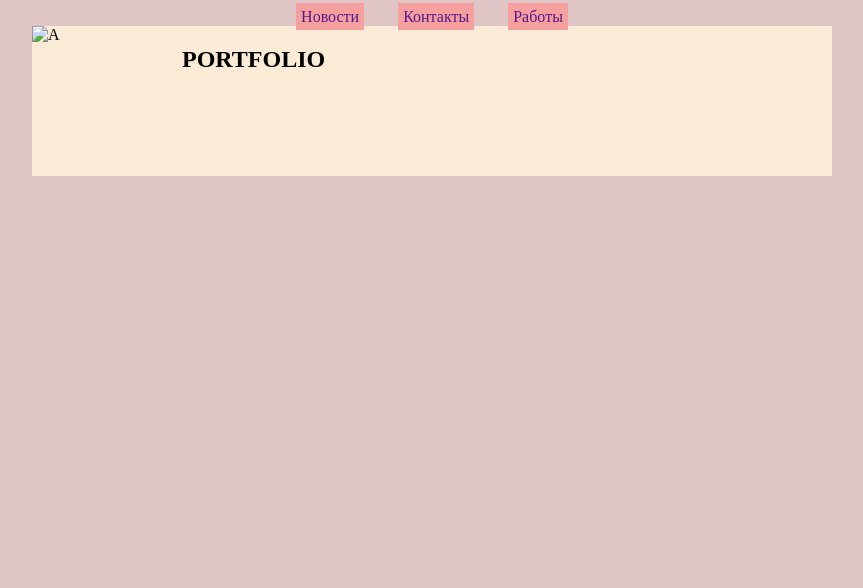
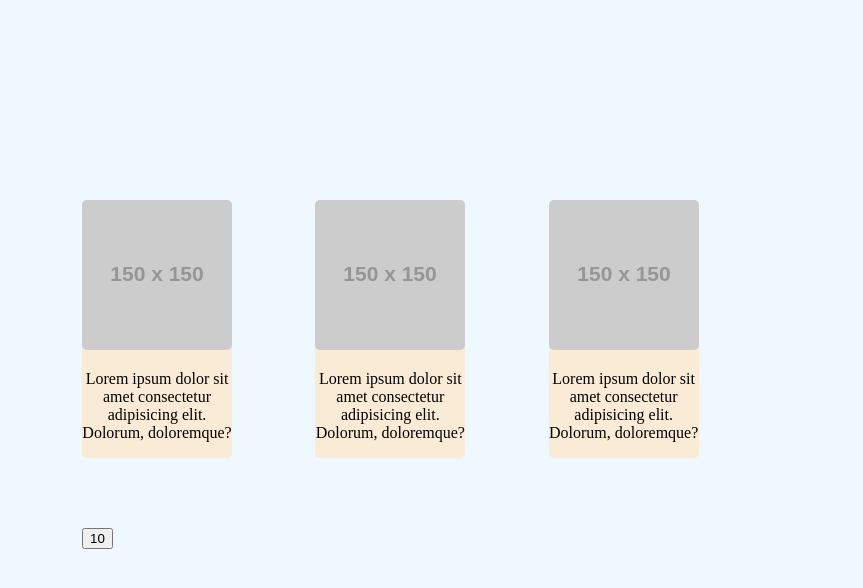
Before and after one commit to Pet0h/myfs, a plain HTML site: page index.html in a window 1280 px wide. Shown: the whole page, without its empty margins (208-1071 px from the left). Drawn offline with Linux system fonts and the light colour scheme; placeholder pictures from the web are drawn by us.

Commit message:
Add files via upload

```diff
--- a/index.html
+++ b/index.html
@@ -4,22 +4,27 @@
     <meta charset="UTF-8">
     <meta http-equiv="X-UA-Compatible" content="IE=edge">
     <meta name="viewport" content="width=device-width, initial-scale=1.0">
-    <link rel="stylesheet" href="style.css">
+    <link rel="stylesheet" href="st.css">
     <title>Document</title>
 </head>
 <body>
-    <header class="header">
-        <a href="">Новости</a>
-        <a href="">Контакты</a>
-        <a href="">Работы</a>
-    </header>
-    <main class="main">
-        <section class="content">
-            <img scr="user.png" alt="А" class="content-img">
-            <h1 class="content-page">
-                PORTFOLIO
-            </h1>
-        </section>
+    <main class="content">
+        <div class="container">
+            <div class="content-block">
+                <img src="https://via.placeholder.com/150" alt="a">
+                <p>Lorem ipsum dolor sit amet consectetur adipisicing elit. Dolorum, doloremque?</p>
+            </div>
+            <div class="content-block">
+                <img src="https://via.placeholder.com/150" alt="a">
+                <p>Lorem ipsum dolor sit amet consectetur adipisicing elit. Dolorum, doloremque?</p>
+            </div>
+            <div class="content-block">
+                <img src="https://via.placeholder.com/150" alt="a">
+                <p>Lorem ipsum dolor sit amet consectetur adipisicing elit. Dolorum, doloremque?</p>
+            </div>
+            <div class="news-stats"></div>
+            <button class="heart" type="button"><span class="likes-number">10</span></button>
     </main>
+    <script src="like.js"></script>
 </body>
 </html>
--- /dev/null
+++ b/like.js
@@ -0,0 +1,9 @@
+let heart = document.querySelector('.heart');
+let likesNumbers = document.querySelector('.likes-number');
+let counter = 0;
+
+heart.onclick = function () {
+    counter++;
+    likesNumbers.textContent = counter;
+    heart.classList.toggle=('added');
+}
--- /dev/null
+++ b/st.css
@@ -0,0 +1,33 @@
+body{
+    margin: 0;
+    background-color: aliceblue;
+    text-align: center;
+}
+
+.content{
+    display: flex;
+
+}
+
+.container{
+    margin: 200px auto;
+    gap: 70px;
+    max-width: 700px;
+
+    justify-content: space-between;
+    display: flex;
+    flex-wrap: wrap;
+}
+
+.content-block{
+    background-color: antiquewhite;
+    width: 150px;
+    border-radius: 5px;
+}
+.content-block img{
+    border-radius: 5px;
+}
+
+.added{
+    background-color: brown;
+}
```
